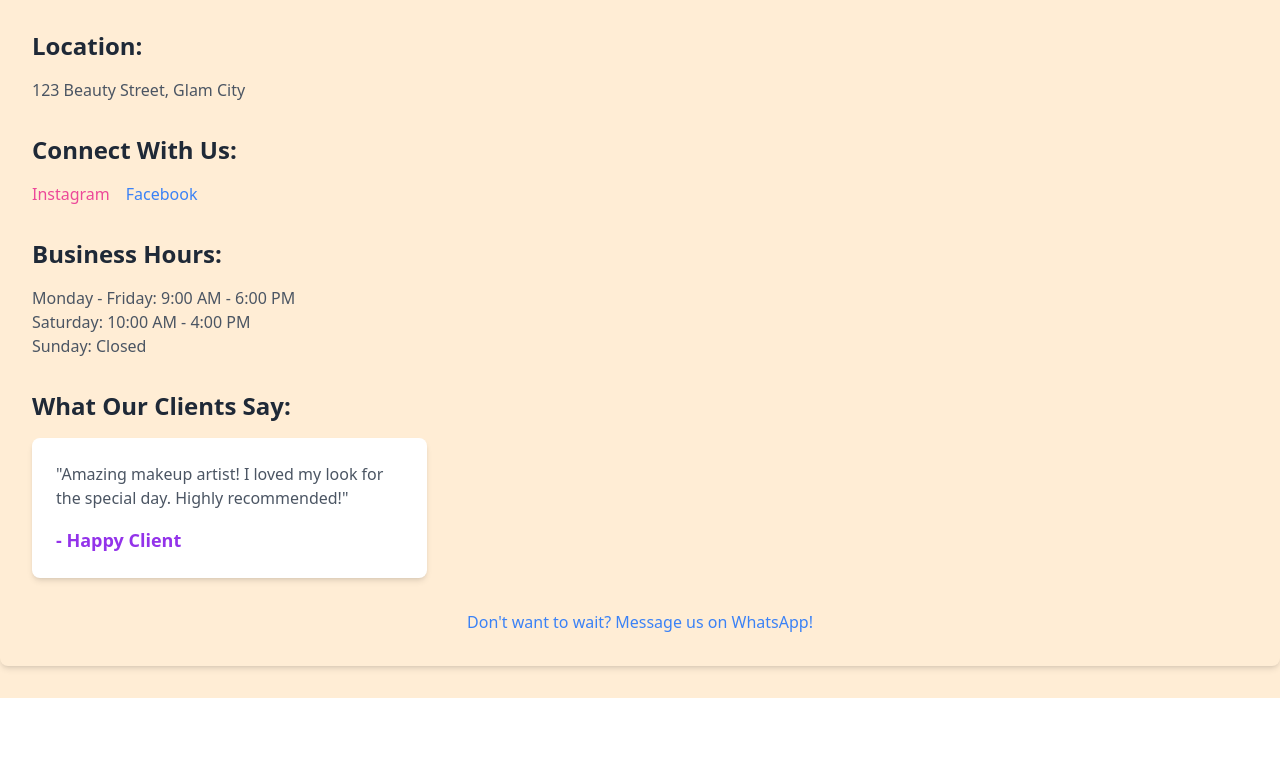
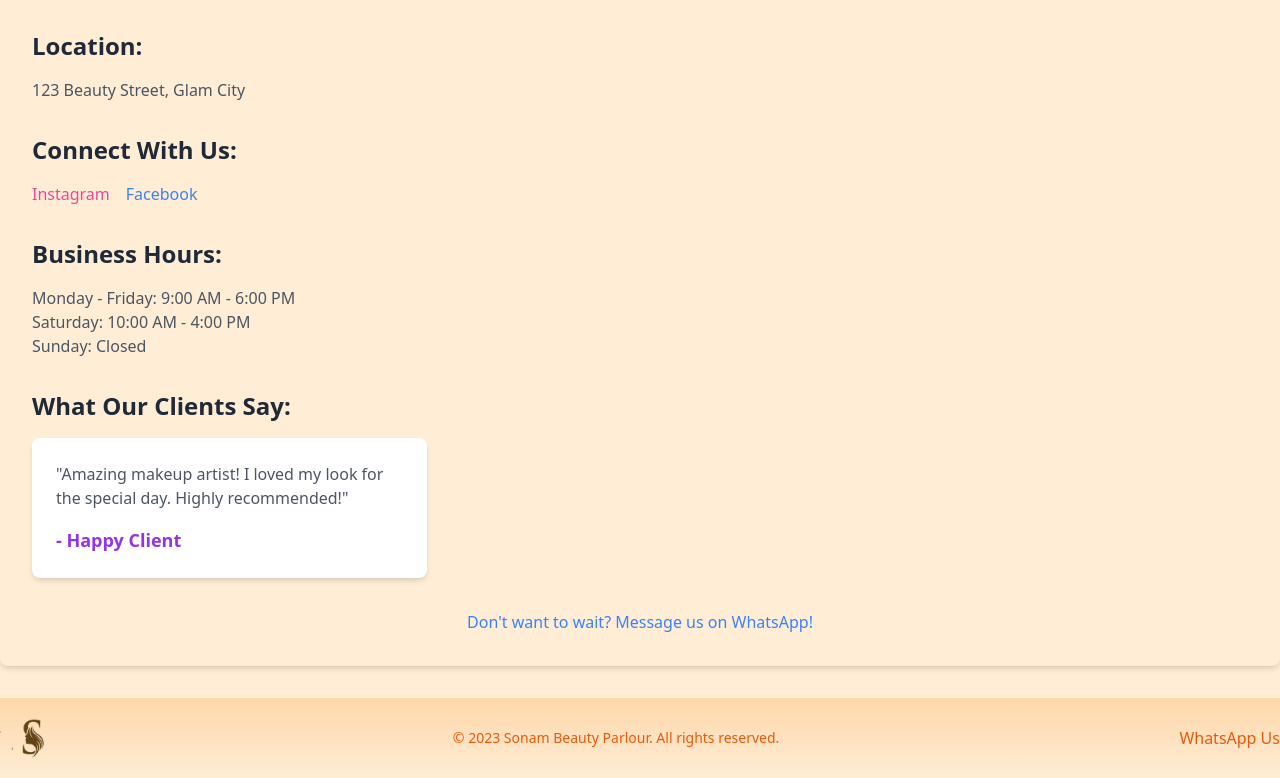
Before and after one commit to YuvrajSinghJadon/ParlourSite, a React (Vite) app in the folder parlour-project/: page /contact in a window 1280 px wide. Shown: the part 491-1269 px from the top of the page. Before the commit the page ends 1189 px from the top, so only its background shows below. Built offline with nearby package versions, Linux system fonts and the light colour scheme.

Commit message:
added the fotter

```diff
--- a/parlour-project/src/App.jsx
+++ b/parlour-project/src/App.jsx
@@ -5,22 +5,24 @@ import { Route } from "react-router-dom";
 import { Routes } from "react-router-dom";
 import Services from "./components/Services.jsx";
 import Contact from "./components/Contact.jsx";
+import Footer from "./components/Footer.jsx";
+
 function App() {
   return (
     <main className=" w-screen min-h-screen bg-orange-100 flex flex-col">
       <div>
-        <Navbar/>
+        <Navbar />
       </div>
 
       <div>
         <Routes>
-          <Route path="/" element={<Hero/>} />
-          <Route path='/about' element={<About/>}/>
-          <Route path="/services" element={<Services/>}/>
-          <Route path="/contact" element={<Contact/>}/>
-
+          <Route path="/" element={<Hero />} />
+          <Route path="/about" element={<About />} />
+          <Route path="/services" element={<Services />} />
+          <Route path="/contact" element={<Contact />} />
         </Routes>
       </div>
+      <Footer />
     </main>
   );
 }
--- a/parlour-project/src/components/About.jsx
+++ b/parlour-project/src/components/About.jsx
@@ -1,7 +1,6 @@
 import React from "react";
 import photo from "/cropped.png";
 import { FaWhatsapp } from "react-icons/fa";
-
 const About = () => {
   return (
     <div className="container mx-auto my-8 p-8 bg-orange-100 rounded-lg shadow-md">
--- /dev/null
+++ b/parlour-project/src/components/Footer.jsx
@@ -0,0 +1,41 @@
+// Footer.jsx
+import React from "react";
+import logo from "/Logo.png";
+const Footer = () => {
+  const gradient = "linear-gradient(135deg, #FFA07A, #FF6347)"; // Adjust gradient colors
+
+  return (
+    <footer className="py-5 bg-gradient-to-b from-orange-200 to-orange-100   text-orange-600">
+      <div className="container mx-auto flex justify-between items-center">
+        <div>
+          <img
+            src={logo} // Replace with the path to your logo
+            alt="Logo"
+            className="h-10" // Adjust the height according to your logo size
+          />
+        </div>
+
+        <div>
+          <p className="text-sm">
+            &copy; {new Date().getFullYear()} Sonam Beauty Parlour. All rights
+            reserved.
+          </p>
+        </div>
+
+        <div>
+          <a
+            href="https://wa.me/7828970454
+            "
+            target="_blank"
+            rel="noopener noreferrer"
+            className=" hover:text-gray-400 transition duration-300"
+          >
+            WhatsApp Us
+          </a>
+        </div>
+      </div>
+    </footer>
+  );
+};
+
+export default Footer;
```
